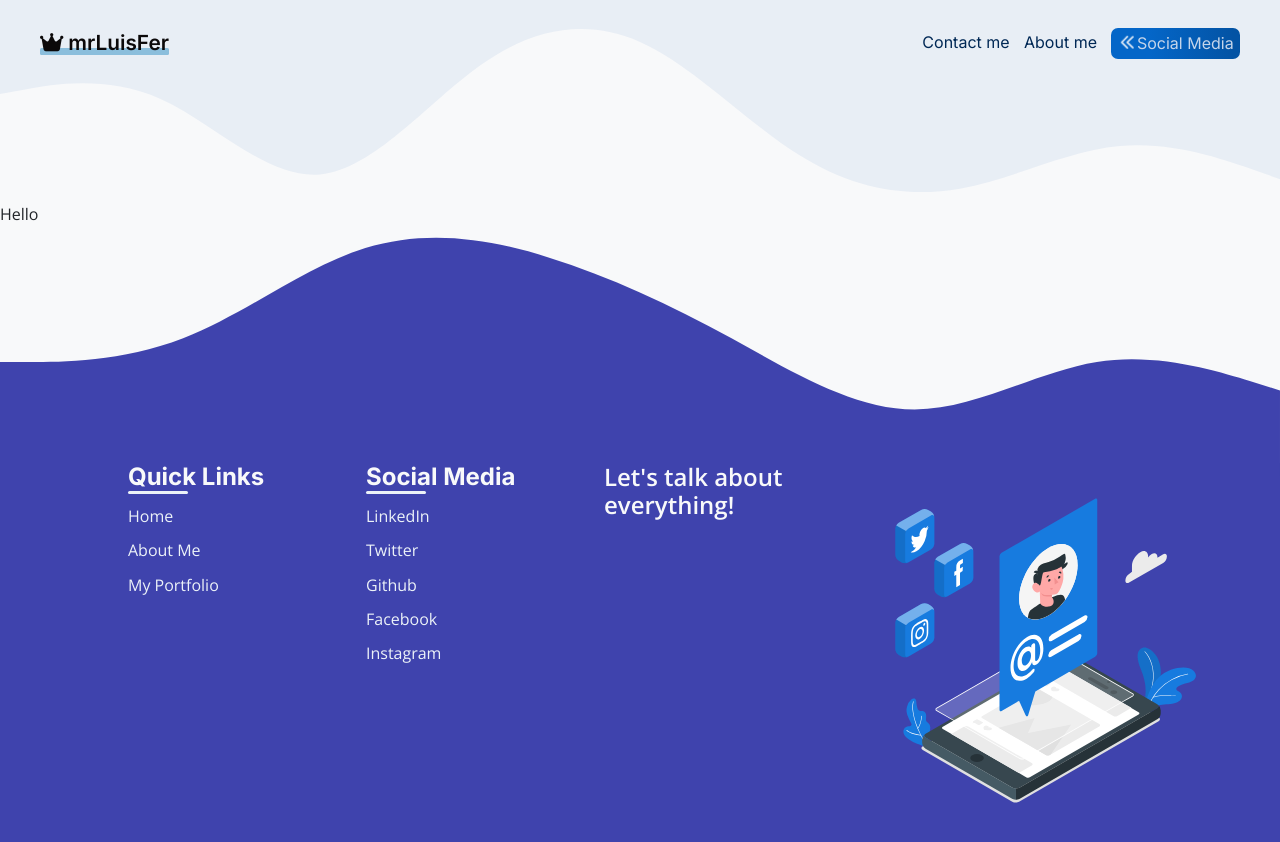
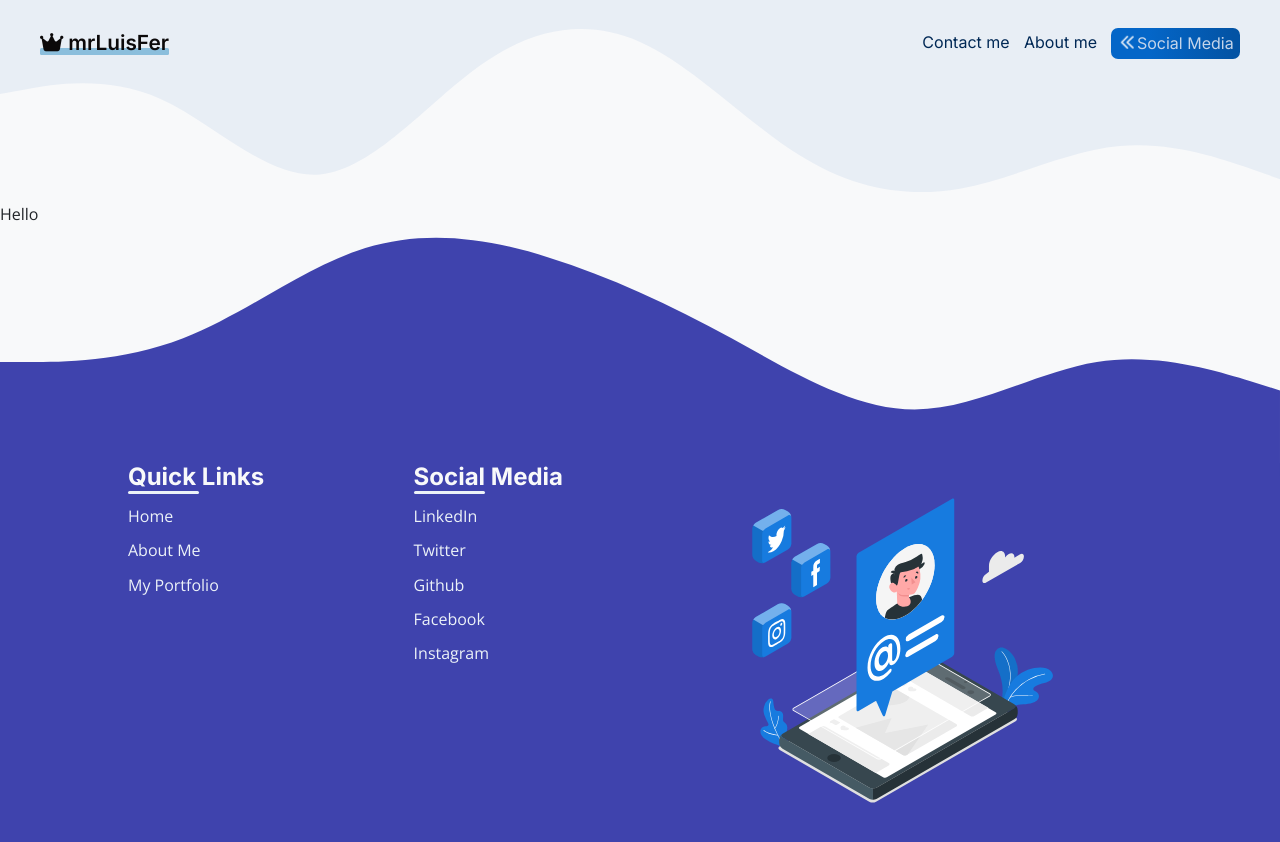
Before and after one commit to mrLuisFer/portfolio, a React (Create React App) app: page /about-me in a window 1280 px wide. Shown: the top 842 px of the page. Built offline with nearby package versions, Linux system fonts and the light colour scheme.

Commit message:
Adding some styles, but changing for the Ubuntu OS for develop

```diff
--- a/src/components/Footer.tsx
+++ b/src/components/Footer.tsx
@@ -26,9 +26,7 @@ export default function Footer() {
             <a href="/">Instagram</a>
           </div>
         </div>
-        <div>
-          <h2>Let's talk about everything!</h2>
-        </div>
+
         <img
           className="Footer__container-illustration"
           src={footerIllustration}
--- a/src/scss/components/_Footer.scss
+++ b/src/scss/components/_Footer.scss
@@ -16,9 +16,17 @@
 
   &__container {
     display: grid;
-    grid-template-columns: repeat(4, 1fr);
+    grid-template-columns: repeat(6, 1fr);
 
     &-card {
+      &:nth-child(1) {
+        grid-column: span 2;
+      }
+
+      &:nth-child(2) {
+        grid-column: span 2;
+      }
+
       h2 {
         position: relative;
         margin-bottom: 1rem;
```
Also changed, not shown: 1 other file (tests, documents, lock files or other folders).
